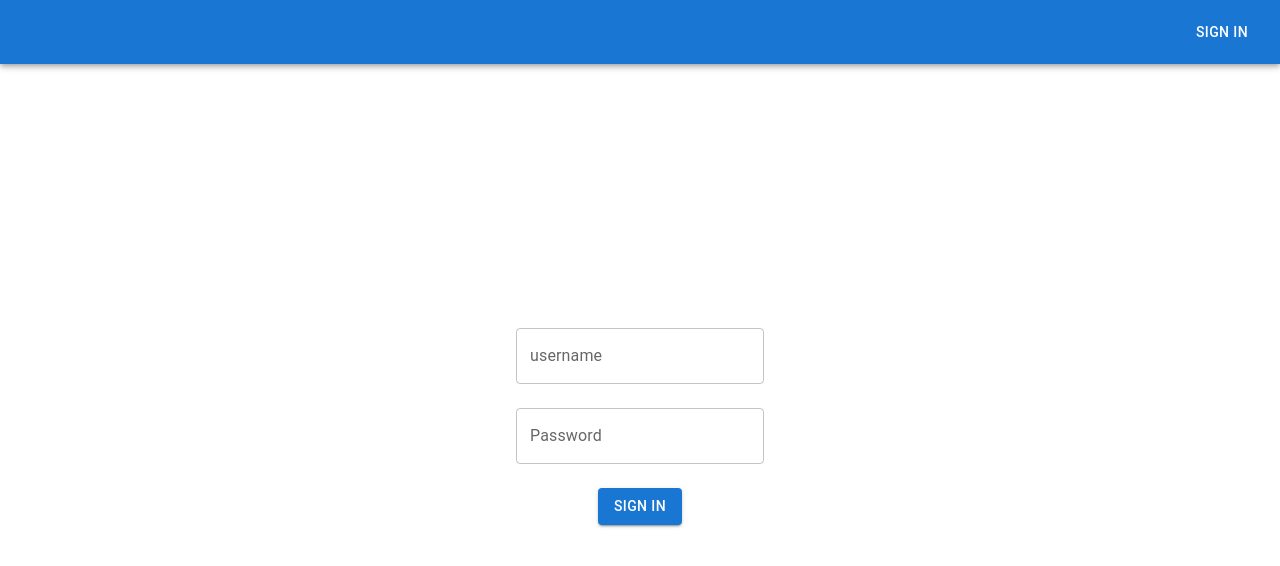
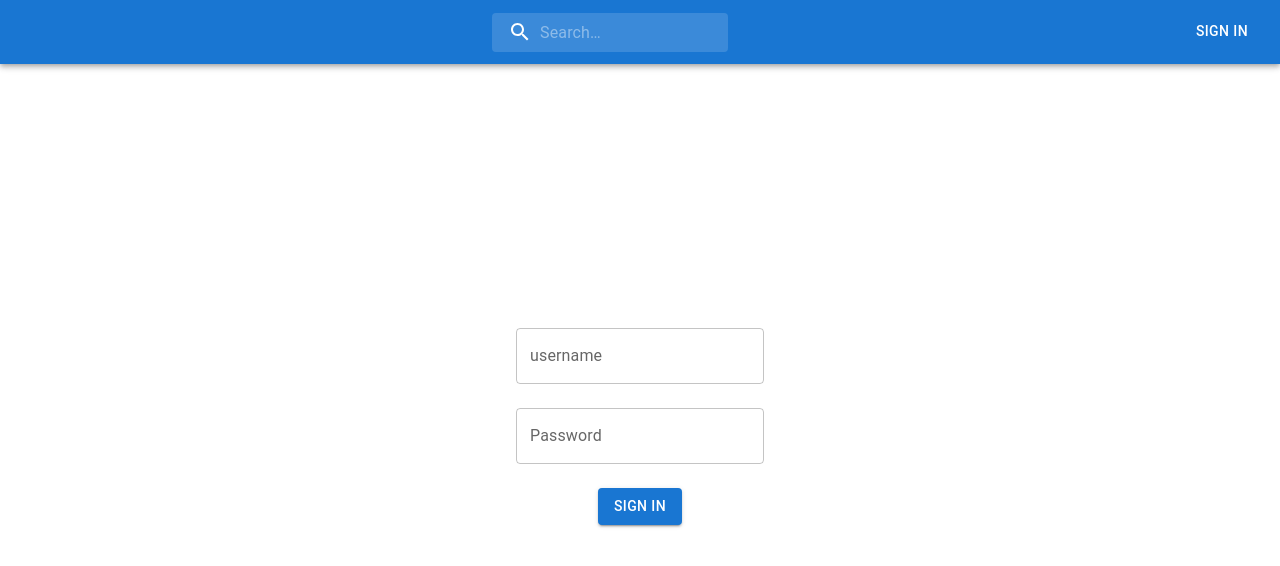
Before and after one commit to Satyajit-Codys/json-api, a React (Create React App) app: page /signin in a window 1280 px wide. Shown: the top 566 px of the page. Built offline with nearby package versions, Linux system fonts and the light colour scheme.

Commit message:
posts feature added

```diff
--- a/package.json
+++ b/package.json
@@ -10,6 +10,7 @@
     "@testing-library/jest-dom": "^5.14.1",
     "@testing-library/react": "^11.2.7",
     "@testing-library/user-event": "^12.8.3",
+    "axios": "^0.23.0",
     "react": "^17.0.2",
     "react-dom": "^17.0.2",
     "react-router-dom": "^5.3.0",
--- a/src/App.js
+++ b/src/App.js
@@ -1,16 +1,18 @@
 import React,{useState} from 'react';
 import Navbar from './components/Navbar';
 import SignIn from './pages/SignIn';
-import {Route,Switch} from 'react-router-dom';
+import Post from './pages/Post';
+import {Route,Switch,Redirect} from 'react-router-dom';
 
 function App() {
-
+  const isloggedIn=window.localStorage.getItem('isLoggedIn');
   return (
     <>
 
     <Navbar/>
     <Switch>
     <Route path='/signin' exact component={SignIn}/>
+    <Route path='/posts' exact component={()=> isloggedIn?  <Post />:<Redirect to="/signin" />}/>
     </Switch>
 
     </>
--- a/src/components/Navbar/index.jsx
+++ b/src/components/Navbar/index.jsx
@@ -4,8 +4,50 @@ import Box from '@mui/material/Box';
 import Toolbar from '@mui/material/Toolbar';
 import Button from '@mui/material/Button';
 import Grid from '@mui/material/Grid'
+import InputBase from '@mui/material/InputBase';
+import SearchIcon from '@mui/icons-material/Search';
+import { styled, alpha } from '@mui/material/styles';
 import {withRouter} from 'react-router-dom'
 
+const Search = styled('div')(({ theme }) => ({
+    position: 'relative',
+    borderRadius: theme.shape.borderRadius,
+    backgroundColor: alpha(theme.palette.common.white, 0.15),
+    '&:hover': {
+      backgroundColor: alpha(theme.palette.common.white, 0.25),
+    },
+    marginRight: theme.spacing(2),
+    marginLeft: 0,
+    width: '100%',
+    [theme.breakpoints.up('sm')]: {
+      marginLeft: theme.spacing(3),
+      width: 'auto',
+    },
+  }));
+
+  const SearchIconWrapper = styled('div')(({ theme }) => ({
+    padding: theme.spacing(0, 2),
+    height: '100%',
+    position: 'absolute',
+    pointerEvents: 'none',
+    display: 'flex',
+    alignItems: 'center',
+    justifyContent: 'center',
+  }));
+
+  const StyledInputBase = styled(InputBase)(({ theme }) => ({
+    color: 'inherit',
+    '& .MuiInputBase-input': {
+      padding: theme.spacing(1, 1, 1, 0),
+      // vertical padding + font size from searchIcon
+      paddingLeft: `calc(1em + ${theme.spacing(4)})`,
+      transition: theme.transitions.create('width'),
+      width: '100%',
+      [theme.breakpoints.up('md')]: {
+        width: '20ch',
+      },
+    },
+  }))
  function Navbar(props) {
     const isloggedIn=window.localStorage.getItem('isLoggedIn');
     function handleClick(flag){
@@ -16,6 +58,7 @@ import {withRouter} from 'react-router-dom'
         }
         if(!(props.location.pathname.includes('signin')&&flag==='Sign in')) window.location='/signin';
     }
+
   return (
     <Box sx={{ flexGrow: 1 }}>
       <AppBar position="static">
@@ -23,10 +66,21 @@ import {withRouter} from 'react-router-dom'
             <Grid container justifyContent="space-between">
                 <Grid item>
                     {isloggedIn?(
-                    <Button  color="inherit">
+                    <Button onClick={()=> props.history.push('/posts')} color="inherit">
                         Posts
                     </Button>):null
                     }</Grid>
+                    <Grid item>
+                    <Search>
+                        <SearchIconWrapper>
+                        <SearchIcon />
+                        </SearchIconWrapper>
+                        <StyledInputBase
+                        placeholder="Search…"
+                        inputProps={{ 'aria-label': 'search' }}
+                        />
+                    </Search>
+                    </Grid>
                 <Grid item>
                 <Button onClick={()=> handleClick(isloggedIn? 'Sign out':'Sign in')} color="inherit">{isloggedIn? 'Sign out':'Sign in'}
                 </Button>
--- a/src/pages/Post/index.jsx
+++ b/src/pages/Post/index.jsx
@@ -0,0 +1,56 @@
+import React,{useEffect,useState} from 'react';
+import {Container,CardContent,Typography,CardActions,Button,Card,Grid,Backdrop,CircularProgress} from '@mui/material';
+import {Link } from 'react-router-dom'
+import axios from 'axios';
+
+const PostCard = ({post})=>(
+    <Card variant="outlined">
+      <CardContent>
+        <Typography variant="h5" component="div">
+         {post.title}
+        </Typography>
+        <Typography variant="body2">
+          {post.body}
+        </Typography>
+      </CardContent>
+      <CardActions>
+        <Button size="small"><Link to={`/user/${post.userId}`}>Author</Link></Button>
+      </CardActions>
+    </Card>
+  );
+function Post (){
+    const [posts,setPosts]=useState([]);
+    const [isLoading,setIsloading]=useState(true);
+    useEffect(()=>{
+       axios.get('https://jsonplaceholder.typicode.com/posts/').then(res=>{
+           const authors={}
+           const data=[]
+           res.data.forEach(post=>{
+            if(!authors[post.userId]){
+                data.push(post)
+                authors[post.userId]=true;            }
+           })
+           window.localStorage.setItem('posts',data);
+        setPosts(data);
+        setIsloading(false);
+       })
+    },[])
+
+    return(
+        <>
+        <Backdrop
+        sx={{ color: '#fff', zIndex: (theme) => theme.zIndex.drawer + 1 }}
+        open={isLoading}
+        >
+        <CircularProgress color="inherit" />
+        </Backdrop>
+       <Container maxWidth='sm' sx={{marginTop:"20px"}}>
+          <Grid container direction='column' spacing={3}>
+             {posts.map(post=>  <Grid item><PostCard key={post.id} post={post} /></Grid> )}
+          </Grid>
+       </Container>
+       </>
+    )
+}
+
+export default Post;
```
Also changed, not shown: src/pages/Profile/index.jsx (added), 1 other file (tests, documents, lock files or other folders).
